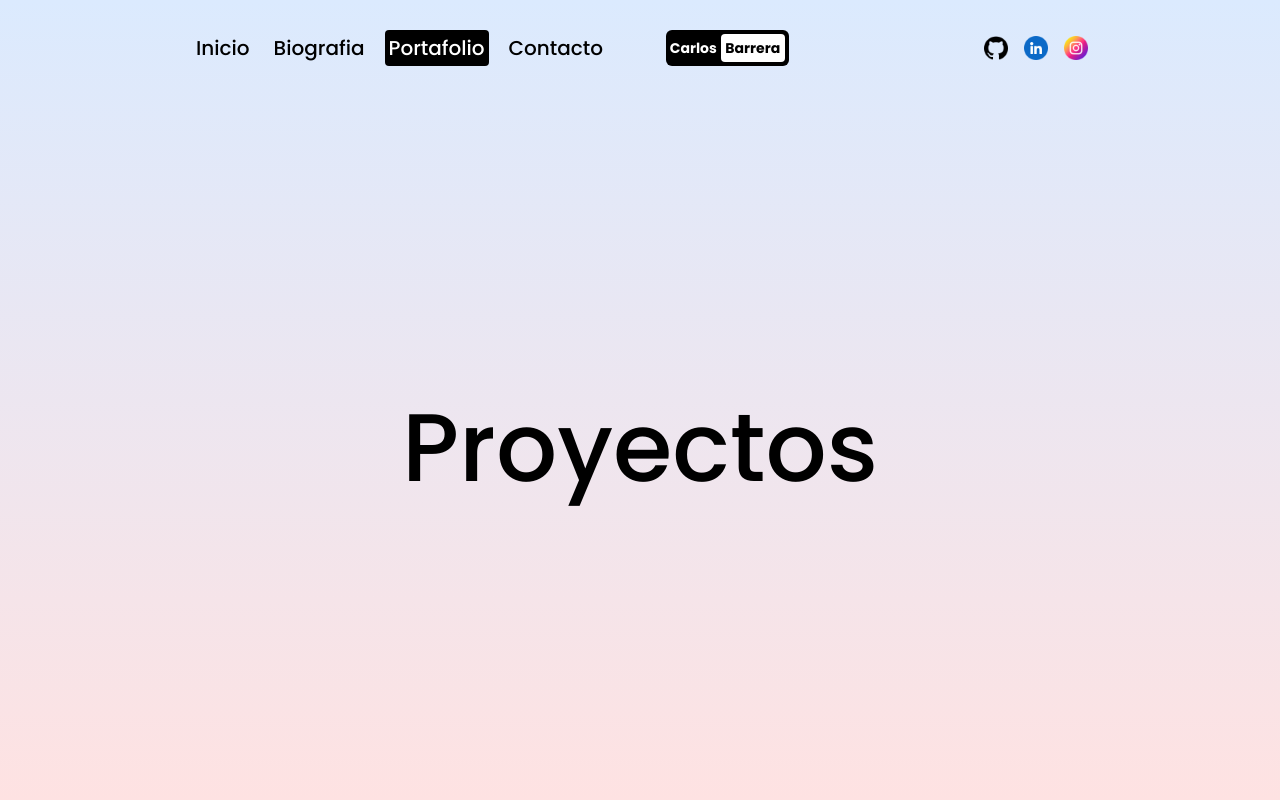
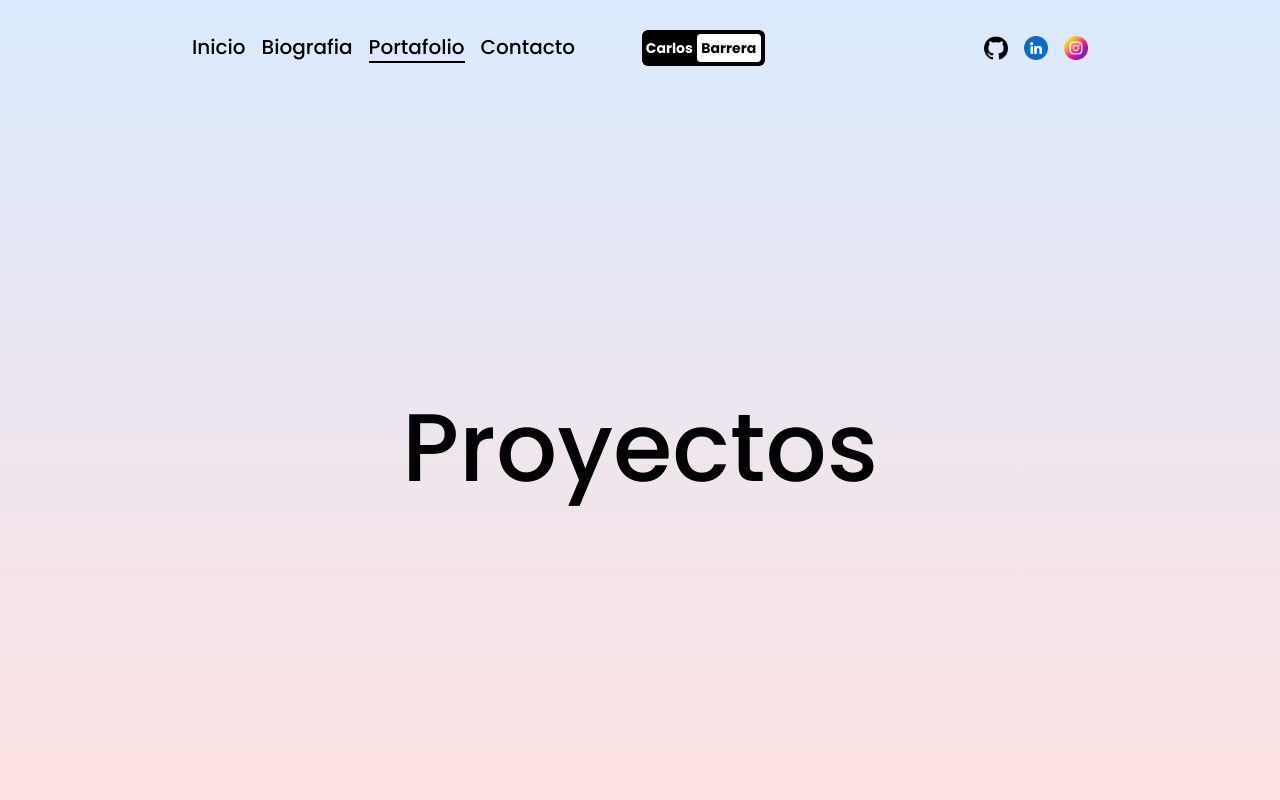
Before and after one commit to carlosbarreraacuna/PortafolioNext, a Next.js app: page /portafolio in a window 1280 px wide. Shown: the top 800 px of the page. Built offline with nearby package versions, Linux system fonts and the light colour scheme.

Commit message:
Cambiar seleccion sombreada en el navbar por la barra inferior

```diff
--- a/src/componentes/navLink.jsx
+++ b/src/componentes/navLink.jsx
@@ -5,7 +5,7 @@ const NavLink = ({ link }) => {
     const pathName = usePathname();
     console.log(pathName);
     return (
-        <Link className={`rounded p-1 ${pathName === link.url && "bg-black text-white"}`} href={link.url}>{link.title}</Link>
+        <Link className={` ${pathName === link.url && "border-b-2 border-black"}`} href={link.url}>{link.title}</Link>
     );
 };
 
```
